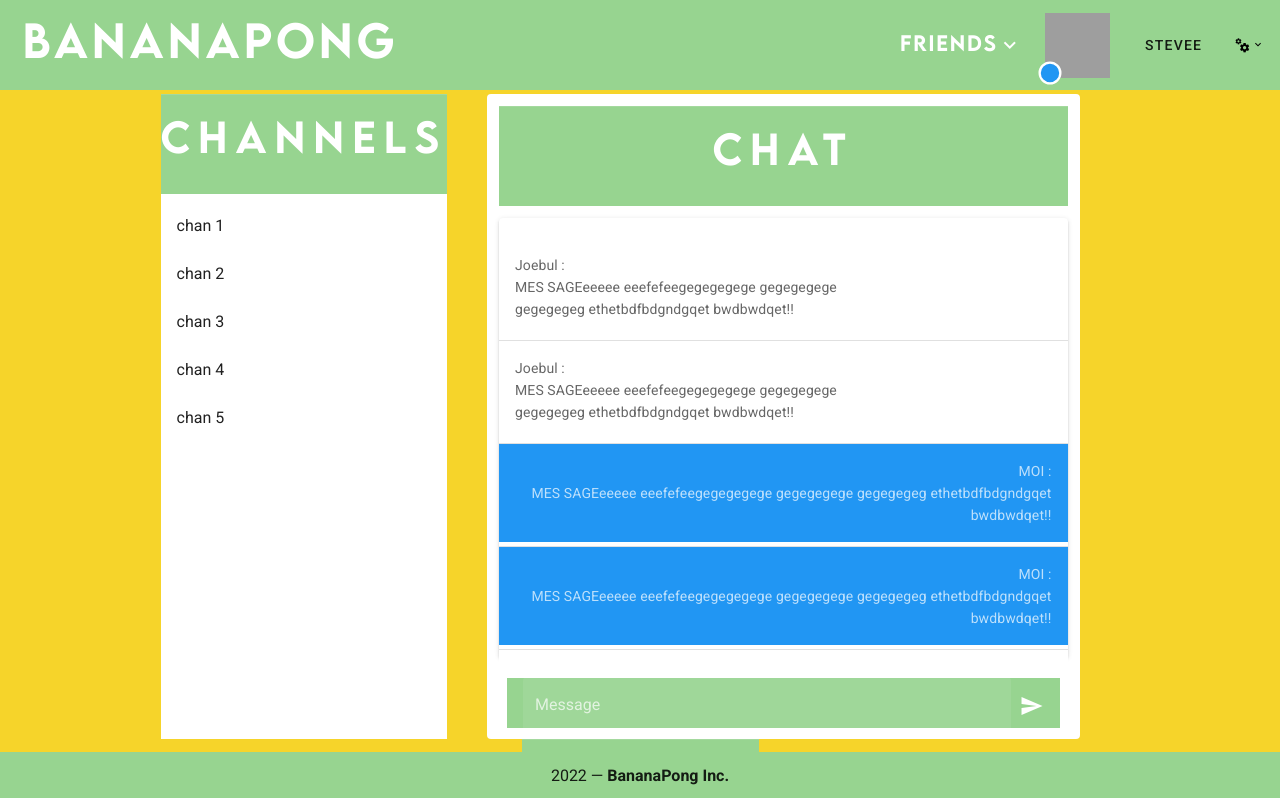
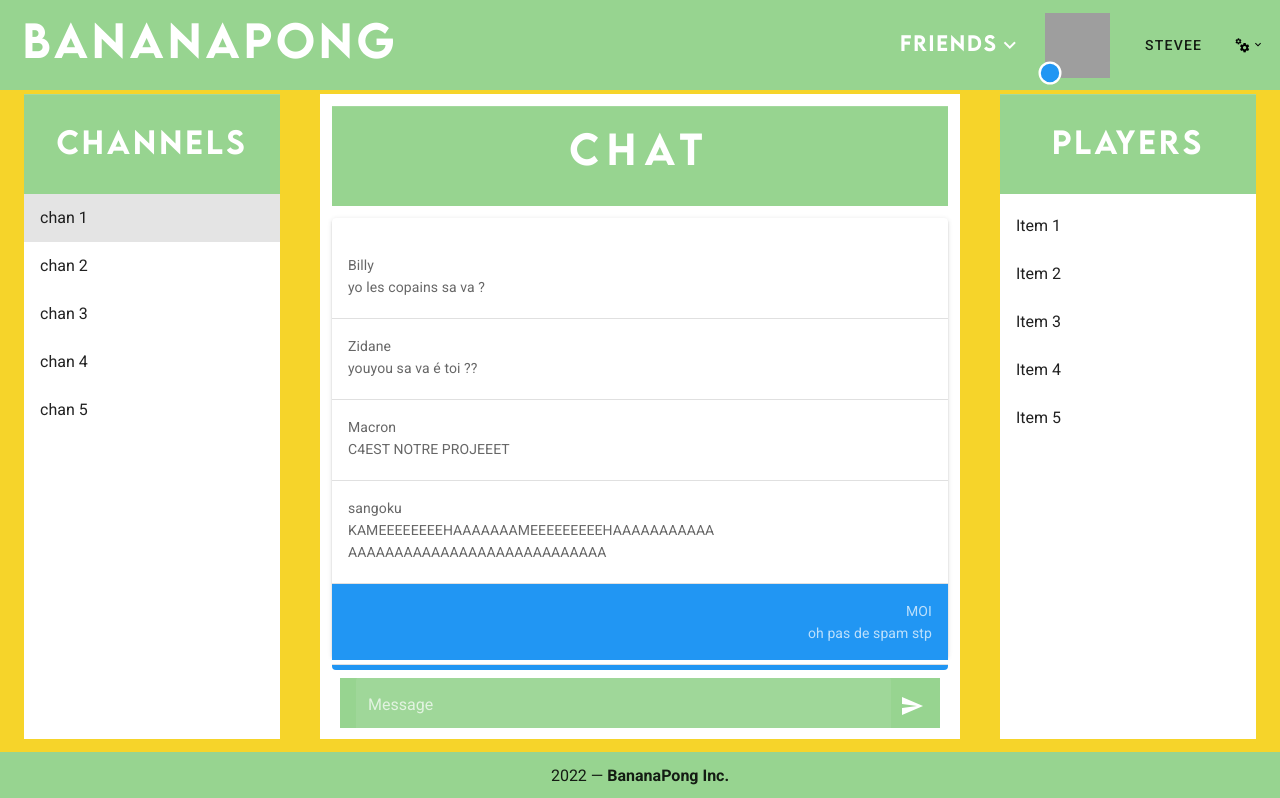
Before and after one commit to Nimon77/ft_transcendence, a Vue app in the folder frontend/: page /community in a window 1280 px wide. Shown: the top 798 px of the page. Built offline with nearby package versions, Linux system fonts and the light colour scheme; grey boxes are pictures that could not be loaded.

Commit message:
link channels to chat

```diff
--- a/frontend/src/App.vue
+++ b/frontend/src/App.vue
@@ -41,6 +41,8 @@ Note/bugs:
 -"searching for player dialog" => le dialog doit s'enlever seulement avec "cancel" pas avec click outside
 -trouver moyen de rechercher parmi TOUS les joueurs
 -linker les elements du chat entre eux
+il y aurait une route pour chaque channel !
+
 -page de pregame (use switch)
 -game
 -endscreen
--- /dev/null
+++ b/frontend/src/components/community/Channel.vue
@@ -0,0 +1,29 @@
+<template>
+    <v-card flat tile v-model="drawer" min-width="20%">
+      <v-sheet color="green" dark height="100" width="100%" class="text-center">
+      <v-divider class="pt-7"></v-divider>
+      <span class="span"> CHANNELS </span>
+      </v-sheet>
+
+      <v-list-item-group mandatory shaped >
+        <v-list-item v-for="n in 5" :key="n" link>
+          <v-list-item-content>
+            <v-list-item-title>chan {{ n }}</v-list-item-title>
+          </v-list-item-content>
+        </v-list-item>
+      </v-list-item-group>
+    </v-card>
+</template>
+
+
+<script lang="ts">
+
+export default {
+    name: 'Channel',
+    data() {
+        return {
+
+        }
+    },
+}
+</script>
--- a/frontend/src/components/community/Chat.vue
+++ b/frontend/src/components/community/Chat.vue
@@ -1,5 +1,5 @@
 <template>
-    <v-card flat class="mx-10 d-flex flex-column" color="white" min-width="50%" max-width="50%" height="645">
+    <v-card tile flat class="mx-10 d-flex flex-column" color="white" min-width="50%" max-width="50%" height="645">
     <v-container fluid>
 
         <v-sheet color="green" height="100" dark width="100%" class="text-center">
@@ -9,42 +9,21 @@
 
         <v-card elevation="2" class="pt-3 mt-3" color="white" min-width="100%" max-width="100%" height="440">
             <v-list>
-                <v-card flat tile width="400px" color="white" >
+                <div v-for="cM in chatMsg" :key="cM.sender">
+                <v-card v-if="cM.sender != 'MOI'" flat tile width="400px" color="white" >
                 <v-card-text>
-                        Joebul :
-                        <div> MES SAGEeeeee eeefefeegegegegege gegegegege gegegegeg ethetbdfbdgndgqet bwdbwdqet!!</div>
+                        {{cM.sender}}
+                        <div> {{cM.msg}} </div>
+                </v-card-text>
+                </v-card >
+                <v-card v-if="cM.sender == 'MOI'" flat tile width="100%" color="blue" dark style="justify: right">
+                <v-card-text class="text-right">
+                    {{cM.sender}}
+                    <div> {{cM.msg}} </div>
                 </v-card-text>
                 </v-card >
                 <v-divider class="mt-1"></v-divider>
-                <v-card flat tile width="400px" color="white" >
-                <v-card-text>
-                        Joebul :
-                        <div> MES SAGEeeeee eeefefeegegegegege gegegegege gegegegeg ethetbdfbdgndgqet bwdbwdqet!!</div>
-                </v-card-text>
-                </v-card >
-                <v-divider class="mt-1"></v-divider>
-
-                <v-card flat tile width="100%" color="blue" dark style="justify: right">
-                <v-card-text class="text-right">
-                        MOI :
-                        <div> MES SAGEeeeee eeefefeegegegegege gegegegege gegegegeg ethetbdfbdgndgqet bwdbwdqet!!</div>
-                </v-card-text>
-                </v-card >
-                <v-divider class="mt-1"></v-divider>
-                <v-card flat tile width="100%" color="blue" dark style="justify: right">
-                    <v-card-text class="text-right">
-                            MOI :
-                            <div> MES SAGEeeeee eeefefeegegegegege gegegegege gegegegeg ethetbdfbdgndgqet bwdbwdqet!!</div>
-                    </v-card-text>
-                    </v-card >
-                <v-divider class="mt-1"></v-divider>
-                <v-card flat tile width="400px" color="white" >
-                <v-card-text>
-                        Joebul :
-                        <div> MES SAGEeeeee eeefefeegegegegege gegegegege gegegegeg ethetbdfbdgndgqet bwdbwdqet!!</div>
-                </v-card-text>
-                </v-card >
-                <v-divider class="mt-1"></v-divider>
+                </div>
             </v-list>
         </v-card>
 
@@ -67,24 +46,25 @@
     </v-card>
 </template>
 
-    <!-- <v-card class="mt-10 mr-2" max-width="350px" color="blue" dark>
-    <v-list-item three-line>
-        <v-list-item-content>
-        <div class=" mb-4">
-            GNE
-        </div>
-        <v-list-item-subtitle>2 mins ago <span class="ml-16">Seen 1:23PM</span></v-list-item-subtitle>
-        </v-list-item-content>
-    </v-list-item>
-    </v-card > -->
 
+<script lang="ts">
 
-<script lang="ts" >
+const chatMsg = [
+    { sender: 'Billy', msg: 'yo les copains sa va ?' },
+    { sender: 'Zidane', msg: 'youyou sa va é toi ??' },
+    { sender: 'Macron', msg: 'C4EST NOTRE PROJEEET' },
+    { sender: 'sangoku', msg: 'KAMEEEEEEEEHAAAAAAAMEEEEEEEEEHAAAAAAAAAAAAAAAAAAAAAAAAAAAAAAAAAAAAAAA' },
+    { sender: 'MOI', msg: 'oh pas de spam stp' },
+    { sender: 'MOI', msg: 'oh pas de spam stp' },
+    { sender: 'MOI', msg: 'oh pas de spam stp' },
+    { sender: 'CHEVRE', msg: 'oh pas de spam stp' },
+]
+
 export default {
     name: 'Chat',
     data() {
         return {
-
+            chatMsg,
         }
     }
 }
--- a/frontend/src/components/community/Community.vue
+++ b/frontend/src/components/community/Community.vue
@@ -1,61 +1,36 @@
 <template>
-    <v-container class="mt-1">
+    <v-container fluid class="mt-1">
     <v-row justify="center">
-    <v-card flat tile v-model="drawer" min-width="20%">
-      <v-sheet color="green" dark height="100" width="100%" class="text-center">
-      <v-divider class="pt-4"></v-divider>
-      <span class="span"> CHANNELS </span>
-      </v-sheet>
-      <v-list  shaped >
-        <v-list-item v-for="n in 5" :key="n" link>
-          <v-list-item-content>
-            <v-list-item-title>chan {{ n }}</v-list-item-title>
-          </v-list-item-content>
-            <!-- <v-divider></v-divider> -->
-        </v-list-item>
-      </v-list>
-    </v-card>
-
+    <Channel/>
     <Chat/>
-
-    <v-card flat tile min-width="20%">
-      <v-sheet color="green" height="100" dark width="100%" class="text-center">
-      <v-divider class="pt-4"></v-divider>
-      <span class="span"> PLAYERS </span>
-      </v-sheet>
-      <v-list>
-        <v-list-item v-for="n in 5" :key="n" link>
-          <v-list-item-content>
-            <v-list-item-title>Item {{ n }}</v-list-item-title>
-          </v-list-item-content>
-        </v-list-item>
-            <!-- <v-divider></v-divider> -->
-      </v-list>
-    </v-card>
-
+    <PlayerChannel/>
   </v-row>
   </v-container>
 </template>
 
 <script>
   import Chat from './Chat.vue'
+  import Channel from './Channel.vue'
+  import PlayerChannel from './PlayerChannel.vue'
 
   export default {
     components: {
       Chat,
+      Channel,
+      PlayerChannel,
     },
     data: () => ({ drawer: null }),
   }
 </script>
 
-<style scoped>
+<style >
 
 @import '../../assets/fonts/LEMONMILK/stylesheet.css';
 
 .span {
   font-family: "lemon_milkmedium";
-  font-size: 40px;
-  letter-spacing: 0.2em;
+  font-size: 30px;
+  letter-spacing: 0.1em;
   /* margin-left: 60px; */
 }
 
--- /dev/null
+++ b/frontend/src/components/community/PlayerChannel.vue
@@ -0,0 +1,28 @@
+<template>
+    <v-card flat tile min-width="20%">
+      <v-sheet color="green" height="100" dark width="100%" class="text-center">
+      <v-divider class="pt-7"></v-divider>
+      <span class="span"> PLAYERS </span>
+      </v-sheet>
+      <v-list>
+        <v-list-item v-for="n in 5" :key="n" link>
+          <v-list-item-content>
+            <v-list-item-title>Item {{ n }}</v-list-item-title>
+          </v-list-item-content>
+        </v-list-item>
+      </v-list>
+    </v-card>
+</template>
+
+
+<script lang="ts">
+
+export default {
+    name: 'PlayerChannel',
+    data() {
+        return {
+
+        }
+    },
+}
+</script>
```
